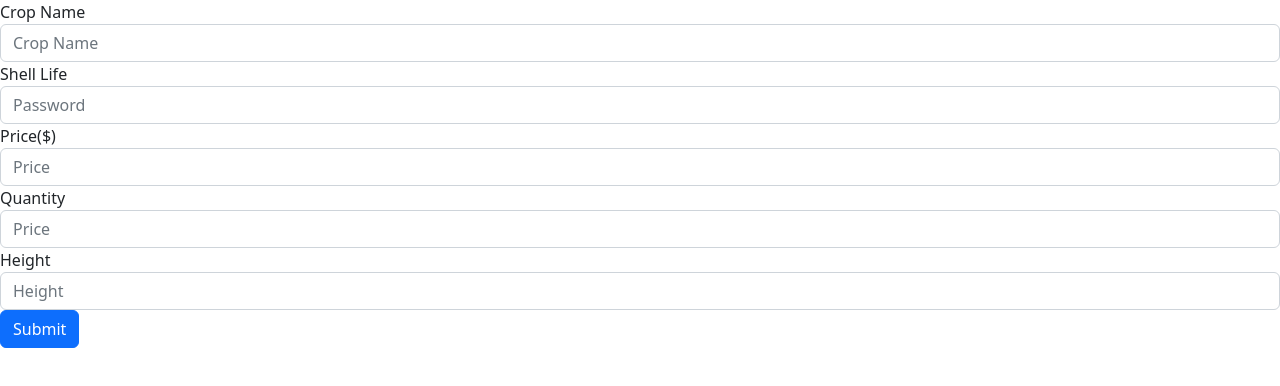
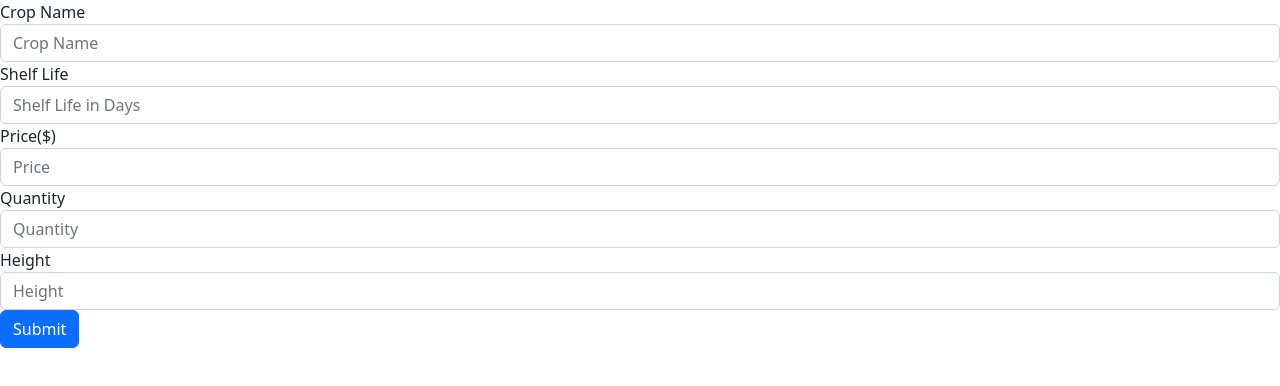
Before and after one commit to tanyipeng834/FreshGO, a Vue app in the folder client/: page / in a window 1280 px wide. Shown: the top 386 px of the page. Built offline with nearby package versions, Linux system fonts and the light colour scheme.

Commit message:
Minor edits & changed "shellLife" to "shelfLife"

```diff
--- a/client/src/components/form-component.vue
+++ b/client/src/components/form-component.vue
@@ -5,20 +5,20 @@
       <input
         type="text"
         class="form-control"
-        id="exampleInputEmail1"
+        id="cropName"
         aria-describedby="emailHelp"
         placeholder="Crop Name"
         v-model="cropName"
       />
     </div>
     <div class="form-group">
-      <label for="exampleInputPassword1">Shell Life</label>
+      <label for="exampleInputPassword1">Shelf Life</label>
       <input
         type="text"
         class="form-control"
-        id="exampleInputPassword1"
-        placeholder="Password"
-        v-model="shellLife"
+        id="shelfLife"
+        placeholder="Shelf Life in Days"
+        v-model="shelfLife"
       />
     </div>
     <div class="form-group">
@@ -26,7 +26,7 @@
       <input
         type="number"
         class="form-control"
-        id="exampleInputPassword1"
+        id="price"
         placeholder="Price"
         v-model="price"
       />
@@ -36,8 +36,8 @@
       <input
         type="number"
         class="form-control"
-        id="exampleInputPassword1"
-        placeholder="Price"
+        id="quantity"
+        placeholder="Quantity"
         v-model="quantity"
       />
     </div>
@@ -46,7 +46,7 @@
       <input
         type="number"
         class="form-control"
-        id="exampleInputPassword1"
+        id="height"
         placeholder="Height"
         v-model="height"
       />
@@ -64,7 +64,7 @@ export default {
   data() {
     return {
       cropName: "",
-      shellLife: "",
+      shelfLife: "",
       price: "",
       quantity: "",
       height: "",
@@ -80,7 +80,7 @@ export default {
       axios
         .post("http://127.0.0.1:5000/inventory", {
           crop: `${this.cropName}`,
-          shellLife: `${this.shellLife}`,
+          shelfLife: `${this.shelfLife}`,
           price: `${this.price}`,
           quantity:`${this.quantity}`,
           height : `${this.height}`
```
